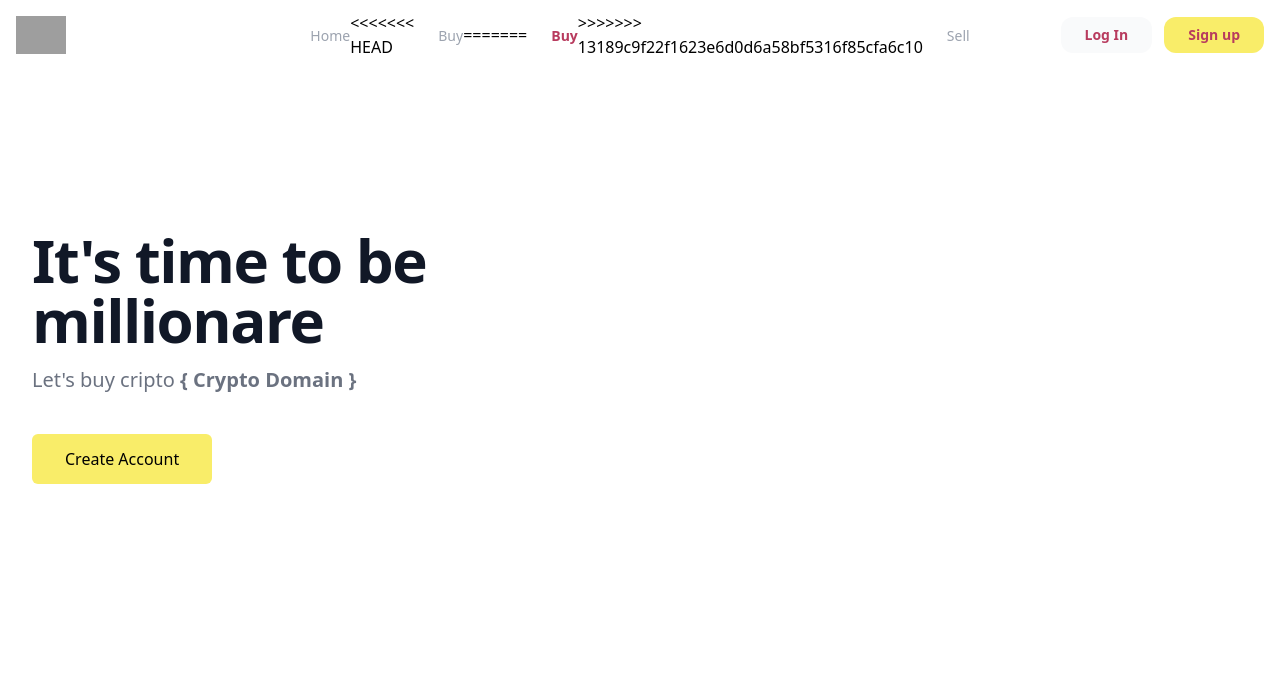
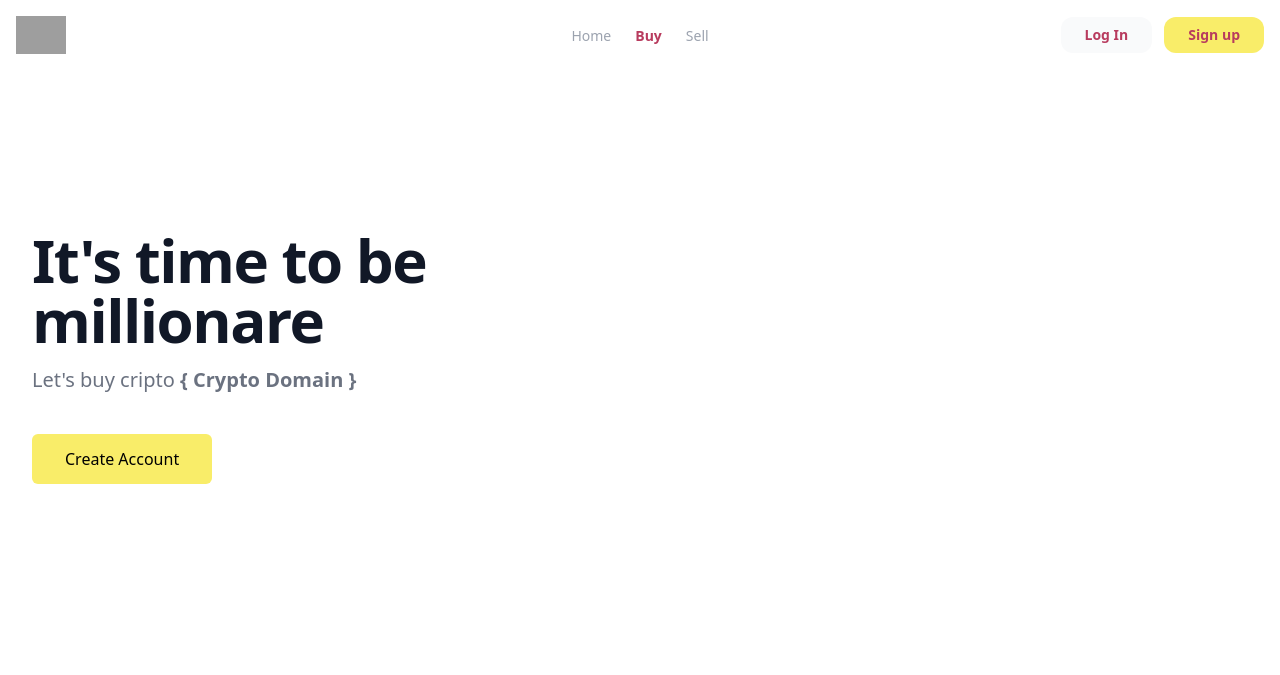
Before and after one commit to valentraverso/crypto-domain, a PHP site: template src/templates/index.php in a window 1280 px wide. Shown: the top 675 px of the page. Run offline with PHP 8.4, Linux system fonts and the light colour scheme; the template is opened without the code that fills it: most values are stand-ins (such as "Sample title", 1, 10 or a date in 2020); data that the repository does not hold is empty; some libraries are stand-ins or nearby versions; grey boxes are pictures that could not be loaded.

Commit message:
head{move script}: the sctipt moved from head to buyUser.php, start code for DB wallet

```diff
--- a/src/controllers/WalletController.php
+++ b/src/controllers/WalletController.php
@@ -19,6 +19,8 @@ class Wallet extends Connection {
         return $result;
     }
 
+    // UNDATE
+
     public function updateWallet($actualWallet, $coin, $qCoin, $idWallet){
         $properWallet = str_replace('"', '\"', $actualWallet);
         $updateWalletQuery = $this->con->prepare("UPDATE wallet SET json_coins = JSON_REPLACE('$properWallet', :coin, $qCoin) WHERE id_wallet = :idWallet");
--- a/src/templates/components/head.php
+++ b/src/templates/components/head.php
@@ -8,7 +8,6 @@
     <script defer src="https://cdnjs.cloudflare.com/ajax/libs/flowbite/1.6.3/flowbite.min.js"></script>
     <script defer src="//cdn.jsdelivr.net/npm/sweetalert2@11"></script>
     <script src="https://cdn.jsdelivr.net/npm/chart.js"></script>
-    <script defer src="<?php echo BASE_URL ;?>/src/js/buyCoin.js"></script>
     <script>
         tailwind.config = {
           theme: {
--- a/src/templates/components/navbar.php
+++ b/src/templates/components/navbar.php
@@ -13,11 +13,7 @@
 		<ul class="hidden absolute top-1/2 left-1/2 transform -translate-y-1/2 -translate-x-1/2 lg:flex lg:mx-auto lg:flex lg:items-center lg:w-auto lg:space-x-6">
 			<li><a class="text-sm text-gray-400 hover:text-maroon" href="<?php echo BASE_URL; ?>">Home</a></li>
 
-<<<<<<< HEAD
-			<li><a class="text-sm text-gray-400 hover:text-maroon" href="<?php echo BASE_URL.'/user/login.php'; ?>">Buy</a></li>
-=======
-			<li><a class="text-sm font-bold text-maroon hover:text-maroon" href="<?php echo BASE_URL.'/user/buy-coins.php'; ?>">Buy</a></li>
->>>>>>> 13189c9f22f1623e6d0d6a58bf5316f85cfa6c10
+			<li><a class="text-sm font-bold text-maroon hover:text-maroon" href="<?php echo BASE_URL.'/user/login.php'; ?>">Buy</a></li>
 
 			<li><a class="text-sm text-gray-400 hover:text-maroon" href="<?php echo BASE_URL.'/user/login.php'; ?>">Sell</a></li>
 		</ul>
--- a/src/templates/user/buyUser.php
+++ b/src/templates/user/buyUser.php
@@ -58,6 +58,7 @@ require_once BASE_PATH . "/src/apiCoin.php";
     </form>
     </div>
   </div>
+<script src="<?php echo BASE_URL ;?>/src/js/buyCoin.js"></script>
 <?php
     include_once BASE_PATH.'/src/templates/components/footer.html';
 ?>
```
Also changed, not shown: src/funcs/buyCoin.php (+9 -1 lines), 1 other file.
